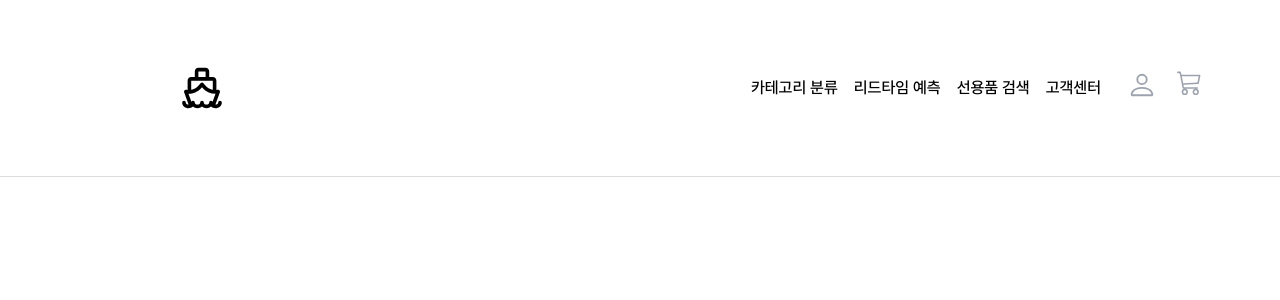
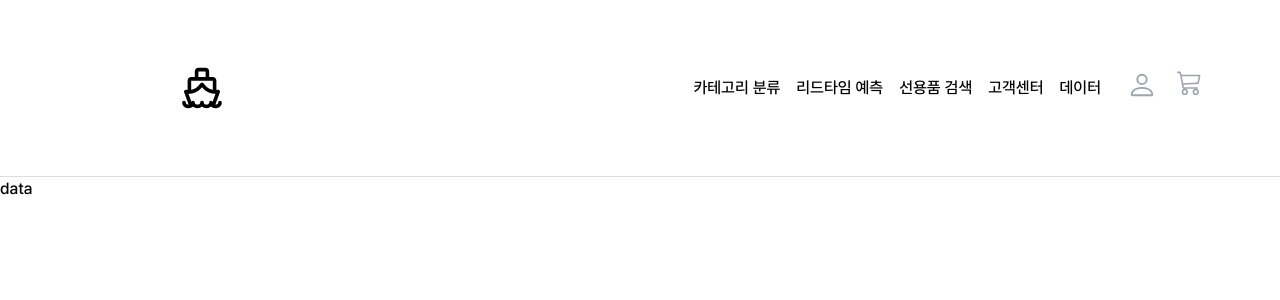
Before and after one commit to hwk44/ShipSupplies, a React (Create React App) app in the folder FE/: page /data in a window 1280 px wide. Shown: the top 300 px of the page. Built offline with nearby package versions, Linux system fonts and the light colour scheme.

Commit message:
DataPage 작성중 (#77)
DataPage 작성중 (#77)

```diff
--- a/FE/src/pages/CartPage.js
+++ b/FE/src/pages/CartPage.js
@@ -17,6 +17,7 @@ const CartPage = () => {
     const [selectedItem, setSelectedItem] = useState(null); // 클릭한 항목 정보 저장
     const navigate = useNavigate();
 
+
     // 체크박스 데이터 저장할 빈배열
     const [checkedList, setCheckedList] = useState([]);
 
@@ -35,53 +36,6 @@ const CartPage = () => {
         },
         [checkedList]
     );
-
-    // 삭제버튼 클릭시
-    // const handleDelete = async (e) => {
-    //     if (!seldata) {
-    //         console.error("seldata is null");
-    //         return;
-    //     }
-
-    //     e.preventDefault();
-    //     console.log("선택된 데이터 :" , seldata);
-
-    //     try {
-    //         const response = await axios.delete("/api/wish/delete", { data: { id: seldata.id } });
-    //         console.log(response);
-
-    //     }
-    //     catch (error) {
-    //         console.log(error);
-    //         alert("삭제 중 오류가 발생했습니다.");
-    //     }
-
-
-    // }
-
-    // 삭제버튼 클릭시
-    // const handleDelete = async (e) => {
-
-    //     e.preventDefault();
-
-    //     try {
-    //         await axios.delete("/api/wish/delete", {
-    //         },
-    //         {
-    //             headers: {
-    //                 'Content-Type': 'application/json',
-    //             },
-    //         }
-    //         );
-
-    //         // 선택된 항목을 제외한 새로운 wishList 생성
-    //         console.log("삭제되었습니다.");
-
-    //     } catch (error) {
-    //         console.log(error);
-    //         alert("삭제 중 오류가 발생했습니다.");
-    //     }
-    // }
 
     // 삭제버튼 클릭시
     const handleDelete = async (e) => {
@@ -109,8 +63,6 @@ const CartPage = () => {
         }
     }
 
-
-
     useEffect(() => {
         const fetchList = async () => {
             try {
@@ -125,10 +77,17 @@ const CartPage = () => {
         fetchList();
     }, [])
 
+    const getUniqueCategories = () => {
+        const categories = wishList.map((item) => item.category);
+        return [...new Set(categories)];
+    };
 
     return (
         <article>
-            <div className='flex justify-center'>
+            {getUniqueCategories().map((category) => (
+                <div key={category}>
+                    <p className="text-xl  leading-7 tracking-tight text-indigo-500 font-semibold">{category}</p>
+                    <div className="flex justify-center mb-6 mt-3 ">
                         <table className="t1">
                             <thead>
                                 <tr>
@@ -143,22 +102,23 @@ const CartPage = () => {
                                     <th>공급업체</th>
                                     <th>예측 리드타임</th>
                                     <th>과거 리드타임</th>
-                            {/* <th></th> */}
                                 </tr>
                             </thead>
                             <tbody>
-                        {wishList.map(item => (
+                                {wishList
+                                    .filter((item) => item.category === category)
+                                    .map((item) => (
                                         <tr key={item.id}>
-                                <td> <input
+                                            <td>
+                                                <input
                                                     type="checkbox"
                                                     className="accent-indigo-400"
                                                     id={item.id}
                                                     value={item.id}
-                                    onChange={(e) => onCheckedItem(e.target.checked, item.id)} />
+                                                    onChange={(e) => onCheckedItem(e.target.checked, item.id)}
+                                                />
                                             </td>
-                                <td>
-                                    {item.item}
-                                </td>
+                                            <td>{item.item}</td>
                                             <td>{item.category}</td>
                                             <td>{item.machinery}</td>
                                             <td>{item.currency}</td>
@@ -168,23 +128,23 @@ const CartPage = () => {
                                             <td>
                                                 <button onClick={() => handleClick(item)}>보기</button>
                                             </td>
-                                {/* <td>
-                                    <MdClose onClick={handleDelete} />
-                                </td> */}
                                         </tr>
                                     ))}
                             </tbody>
                         </table>
                     </div>
+                </div>
+            ))}
             <div className="float-right">
-                <button onClick={handleDelete}
-                    className="mx-14 mt-3 bg-rose-500 hover:bg-rose-600 text-white py-2 px-4 rounded">
+                <button
+                    onClick={handleDelete}
+                    className="mx-14 mt-3 bg-rose-500 hover:bg-rose-600 text-white py-2 px-4 rounded"
+                >
                     삭제
                 </button>
             </div>
         </article>
-
     );
-}
+};
 
 export default CartPage;
--- /dev/null
+++ b/FE/src/pages/DataPage.js
@@ -0,0 +1,8 @@
+const DataPage = () => {
+    return(
+        <>
+        <p>data</p>
+        </>
+    );
+}
+export default DataPage;
--- a/FE/src/routes/RouterMain.js
+++ b/FE/src/routes/RouterMain.js
@@ -15,6 +15,7 @@ import RegressionPage from '../pages/RegressionPage';
 import HelpDesk from '../pages/HelpDesk';
 import PostDetail from '../pages/PostDetail';
 import PastLeadtimePage from '../pages/PastLeadtimePage';
+import DataPage from '../pages/DataPage';
 
 import { useState, useEffect } from 'react';
 
@@ -53,6 +54,8 @@ const RouterMain = () => {
                 < Route path="/helpdesk" element={<HelpDesk />} />
                 < Route path="/post/:id" element={<PostDetail />} />
                 < Route path="/pastleadtime" element={<PastLeadtimePage />} />
+                < Route path="/data" element={<DataPage />} />
+
             </Routes>
         </>
 
--- a/FE/src/routes/RouterNav.js
+++ b/FE/src/routes/RouterNav.js
@@ -67,6 +67,11 @@ const RouterNav = () => {
                                 고객센터
                             </a>
                         </li>
+                        <li>
+                            <a href="/data" className="hover:text-blue-700">
+                                데이터
+                            </a>
+                        </li>
 
                         <div className="flex items-center">
                             <Dropdown1 className="my-1" />
```
Lines whose indentation alone changed are shown as unchanged.
